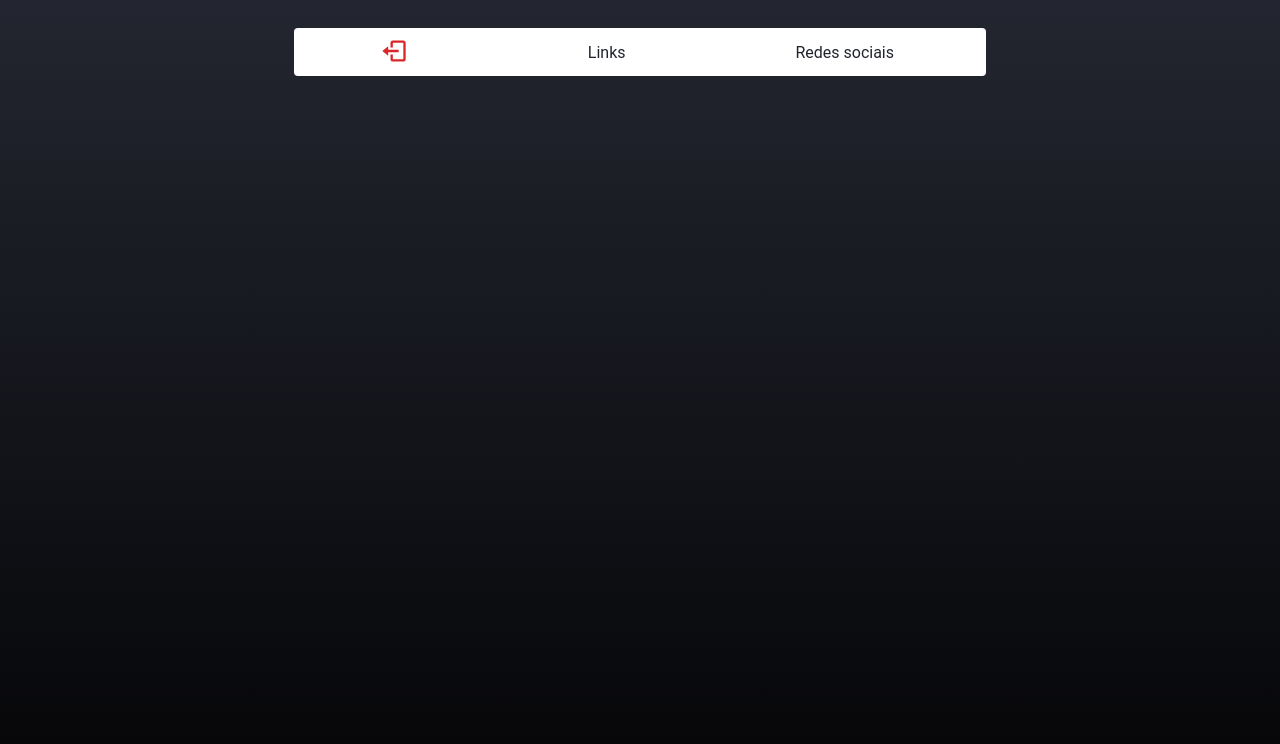
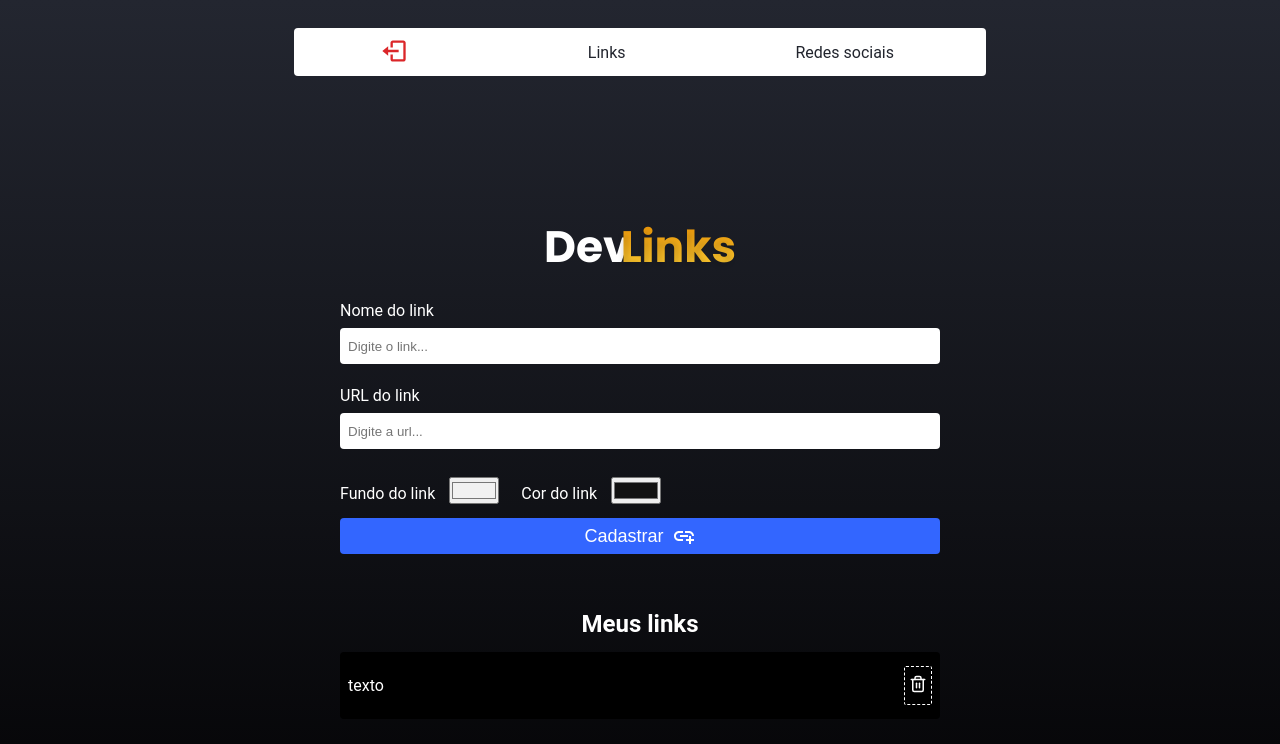
Before and after one commit to mathesukkj/semana-reactjs-devlinks, a React (Vite) app: page /admin in a window 1280 px wide. Shown: the top 744 px of the page. Built offline with nearby package versions, Linux system fonts and the light colour scheme; no server answers; sample sign-in values are in the browser's storage.

Commit message:
Added useStates to admin inputs

```diff
--- a/src/pages/Admin/admin.css
+++ b/src/pages/Admin/admin.css
@@ -0,0 +1,65 @@
+.admin-container {
+    display: flex;
+    flex-direction: column;
+    align-items: center;
+    min-height: 100vh;
+    padding: 0 6px;
+}
+.label {
+    color: #FFF;
+    font-weight: medium;
+    margin-top: 8px;
+    margin-bottom: 8px;
+}
+.container-colors {
+    display: flex;
+    margin: 14px 0;
+    gap: 22px;
+}
+.right {
+    margin-right: 14px;
+}
+.btn-register {
+    margin-bottom: 28px;
+    display: flex;
+    align-items: center;
+    justify-content: center;
+}
+.btn-register svg {
+    margin-left: 8px;
+}
+.title {
+    margin: 28px 0 14px 0;
+}
+.list {
+    width: 90%;
+    max-width: 600px;
+    display: flex;
+    flex-direction: row;
+    align-items: center;
+    justify-content: space-between;
+    border-radius: 4px;
+    padding: 14px 8px;
+    background-color: rgba(36, 36, 36, 0.35);
+}
+.btn-delete {
+    border: 1px dashed #FFF;
+    background-color: #000;
+    padding: 8px 4px;
+    border-radius: 2px;
+}
+.animate-pop {
+    animation-duration: 0.7s;
+    animation-name: animate-pop;
+}
+
+@keyframes animate-pop {
+    0% {
+        opacity: 0;
+        transform: scale(0.7, 0.7);
+    }
+    100% {
+        opacity: 1;
+        transform: scale(1, 1);
+    }
+}
--- a/src/pages/Admin/index.jsx
+++ b/src/pages/Admin/index.jsx
@@ -1,10 +1,76 @@
+import { useState } from "react";
 import "./admin.css";
 import { Header } from "../../components/Header";
+import { Logo } from "../../components/Logo";
+import { Input } from "../../components/Input";
+import { MdAddLink } from "react-icons/md";
+import { FiTrash2 } from "react-icons/fi";
 
 export default function Admin() {
+    const [nameInput, setNameInput] = useState("");
+    const [urlInput, setUrlInput] = useState("");
+    const [backgroundColorInput, setBackgroundColorInput] = useState("#F1f1f1");
+    const [textColorInput, setTextColorInput] = useState("#121212");
+
     return (
         <div className="container">
             <Header />
+            <Logo />
+
+            <form className="form">
+                <label className="label">Nome do link</label>
+                <Input
+                    placeholder="Digite o link..."
+                    value={nameInput}
+                    onchange={(e) => setNameInput(e.target.value)}
+                />
+                <label className="label">URL do link</label>
+                <Input
+                    type="url"
+                    placeholder="Digite a url..."
+                    value={urlInput}
+                    onchange={(e) => setUrlInput(e.target.value)}
+                />
+
+                <section className="container-colors">
+                    <div>
+                        <label className="label right">Fundo do link</label>
+                        <input
+                            type="color"
+                            value={backgroundColorInput}
+                            onchange={(e) =>
+                                setBackgroundColorInput(e.target.value)
+                            }
+                        />
+                    </div>
+                    <div>
+                        <label className="label right">Cor do link</label>
+                        <input
+                            type="color"
+                            value={textColorInput}
+                            onchange={(e) => setTextColorInput(e.target.value)}
+                        />
+                    </div>
+                </section>
+
+                <button className="btn-register" type="submit">
+                    Cadastrar <MdAddLink size={24} color="FFF" />
+                </button>
+            </form>
+
+            <h2 className="title">Meus links</h2>
+
+            <article
+                style={{ backgroundColor: "#000", color: "#FFF" }}
+                className="list animate-pop"
+            >
+                <p>texto</p>
+                <div>
+                    <button className="btn-delete">
+                        <FiTrash2 size={18} color="#FFF" />
+                    </button>
+                </div>
+            </article>
         </div>
     );
 }
```
